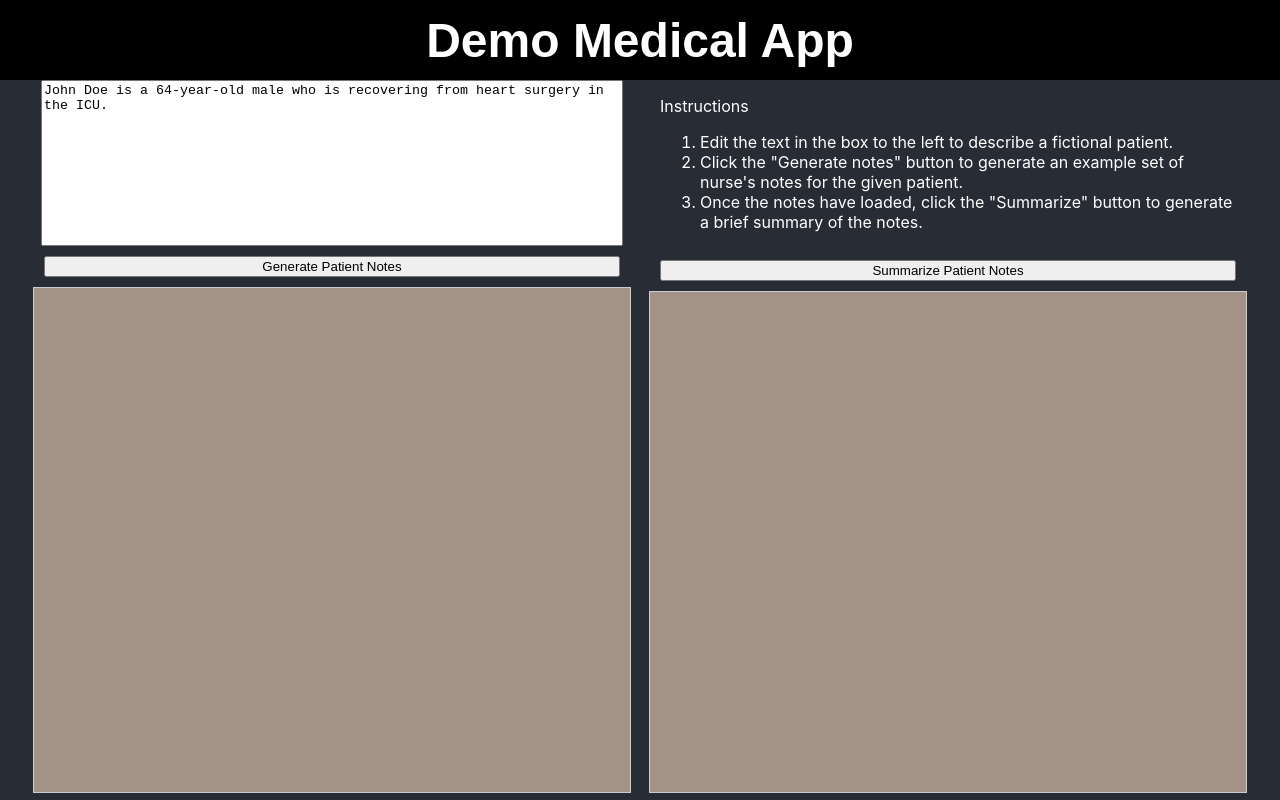
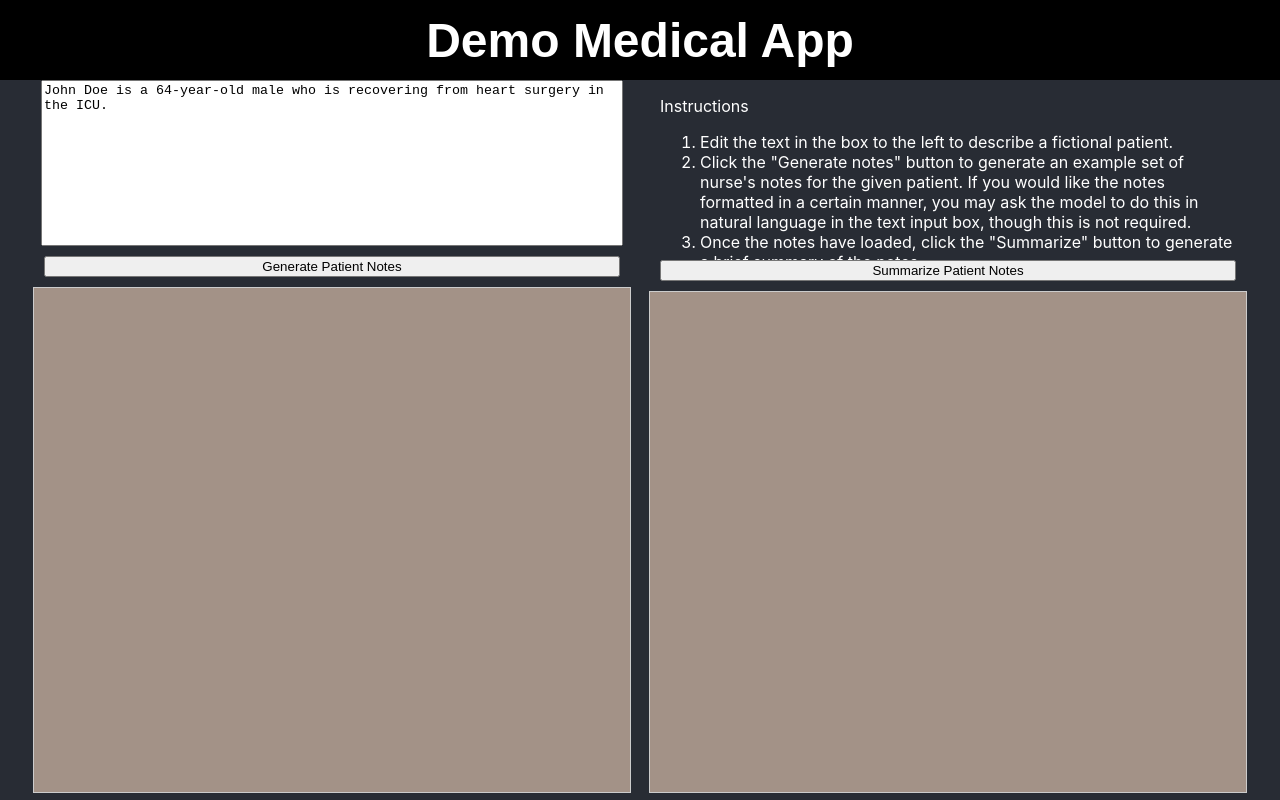
Before and after one commit to rkruser/km-health-solutions, a React (Create React App) app in the folder site-prototype/km-prototype/: page / in a window 1280 px wide. Built offline with nearby package versions, Linux system fonts and the light colour scheme.

Commit message:
Edited instructions

```diff
--- a/site-prototype/km-prototype/src/App.js
+++ b/site-prototype/km-prototype/src/App.js
@@ -61,7 +61,7 @@ function TwoColumnLayout() {
           Generate Patient Notes
         </button>
         <div className="generated-text">
-          {isLoading.generate ? <div><div className="loader"></div><p>Querying chatGPT... this may take a moment</p></div> : generatedText}
+          {isLoading.generate ? <div><div className="loader"></div><p>Querying chatGPT... this may take up to a few minutes</p></div> : generatedText}
         </div>
       </div>
       <div className="right-column">
@@ -69,7 +69,7 @@ function TwoColumnLayout() {
           <p>Instructions</p>
           <ol>
             <li>Edit the text in the box to the left to describe a fictional patient.</li>
-            <li>Click the "Generate notes" button to generate an example set of nurse's notes for the given patient.</li>
+            <li>Click the "Generate notes" button to generate an example set of nurse's notes for the given patient. If you would like the notes formatted in a certain manner, you may ask the model to do this in natural language in the text input box, though this is not required.</li>
             <li>Once the notes have loaded, click the "Summarize" button to generate a brief summary of the notes.</li>
           </ol>
         </div>
@@ -77,7 +77,7 @@ function TwoColumnLayout() {
           Summarize Patient Notes
         </button>
         <div className="summarized-text">
-          {isLoading.summarize ? <div><div className="loader"></div><p>Querying chatGPT... this may take a moment</p></div> : summarizedText}
+          {isLoading.summarize ? <div><div className="loader"></div><p>Querying chatGPT... this may take up to a few minutes</p></div> : summarizedText}
         </div>
       </div>
     </div>
```
